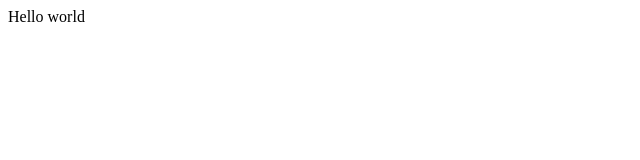
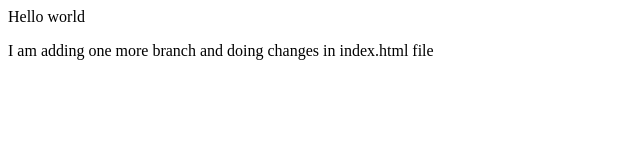
Before and after one commit to Rohan-Nagula/repo2, a plain HTML site: page index.html in a window 1280 px wide. Shown: the whole page, without its empty margins (0-640 px from the left). Drawn offline with Linux system fonts and the light colour scheme.

Commit message:
Adding a line index.html for feature 1 branch

```diff
--- a/index.html
+++ b/index.html
@@ -1 +1,2 @@
 <p> Hello world </p>
+<p> I am adding one more branch and doing changes in index.html file </p>
```
